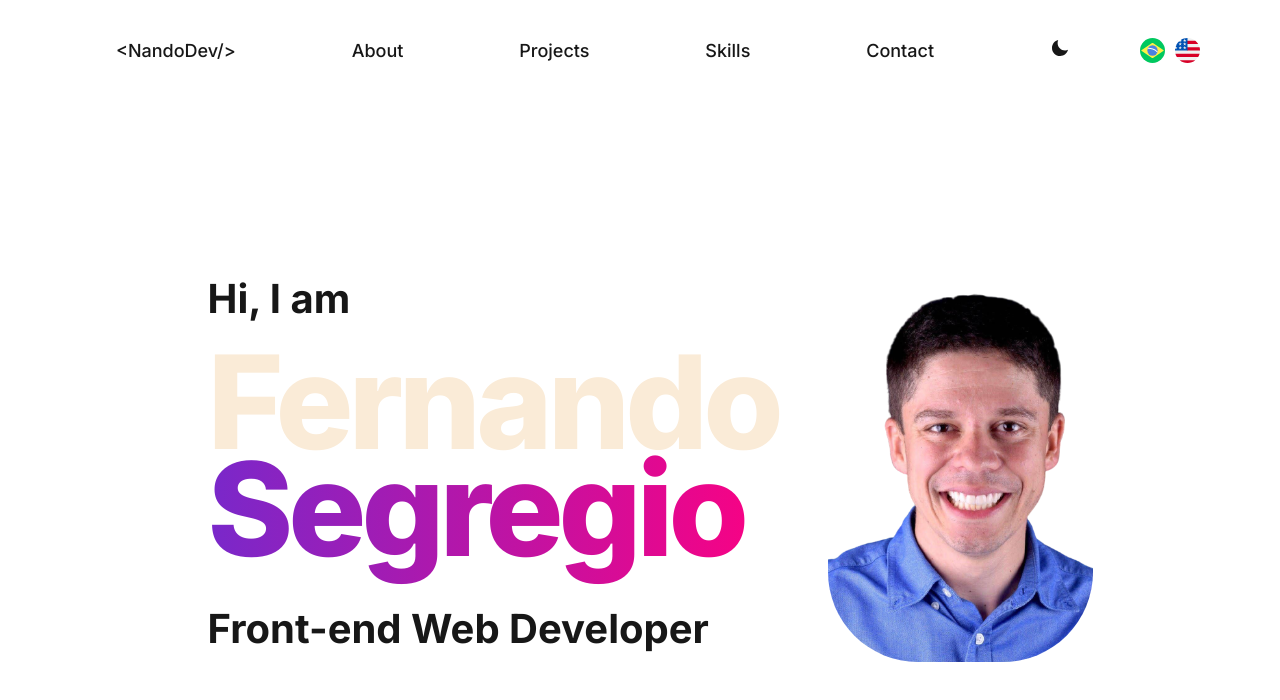
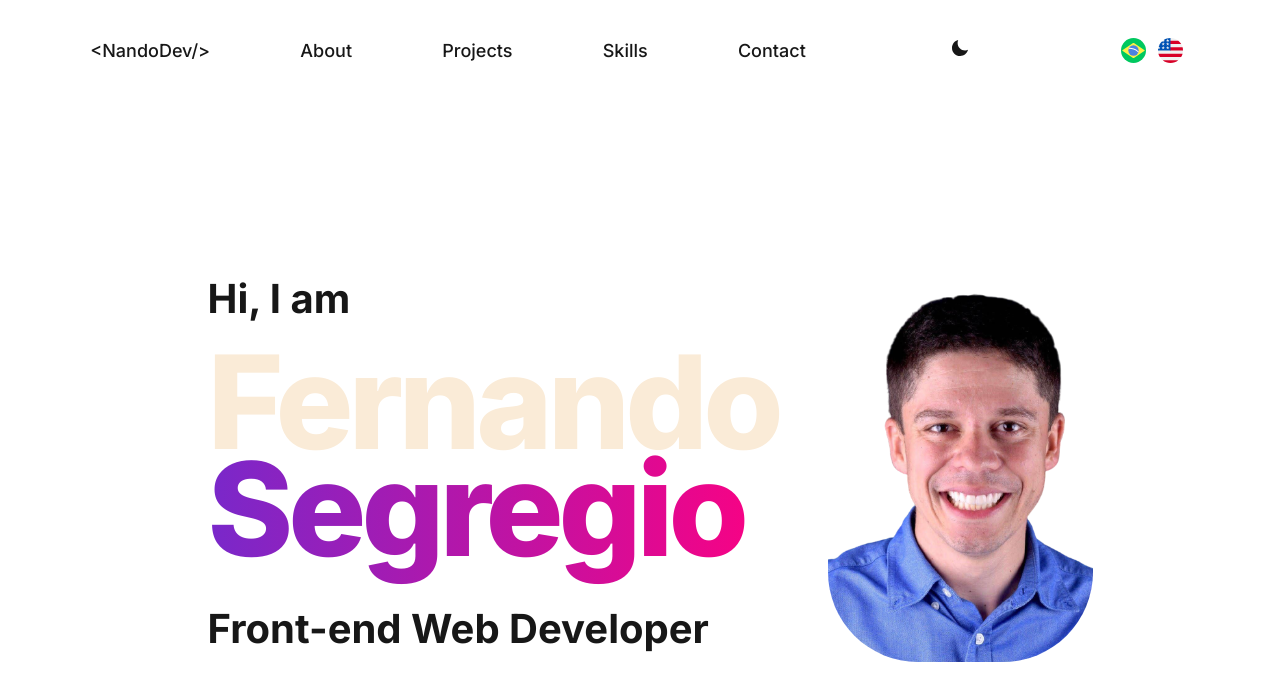
Before and after one commit to FernandoSegregio/dev, a React (Vite) app: page / in a window 1280 px wide. Shown: the top 700 px of the page. Built offline with nearby package versions, Linux system fonts and the light colour scheme.

Commit message:
style + refactor: centraliza header inteiro.

```diff
--- a/src/components/header/style.js
+++ b/src/components/header/style.js
@@ -16,7 +16,7 @@ export const HeaderStyle = styled.header`
 
     nav {
         display: flex;
-        width: 100%;
+        width: 70%;
         justify-content: space-evenly;
     }
 
@@ -25,6 +25,7 @@ export const HeaderStyle = styled.header`
         border: none;
         color: ${(props) => props.theme.text};
         font-size: 20px;
+        width: 10%;
     }
 `;
 
@@ -32,8 +33,5 @@ export const FlagStyle = styled.div`
         display: flex;
         width: 20%;
         justify-content: center;
-
-        input {
-            margin-Right: 5%;
-        }
+        column-gap: 5%;
 `;
```
